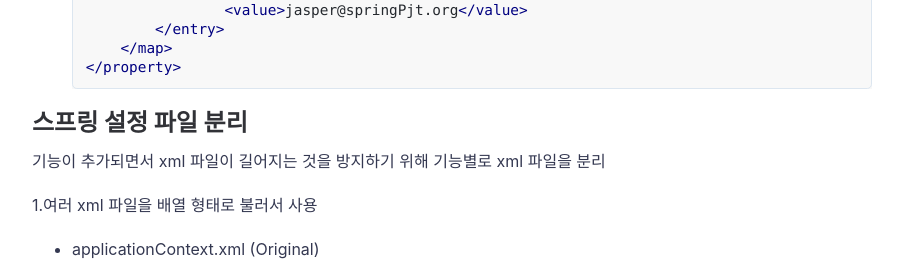
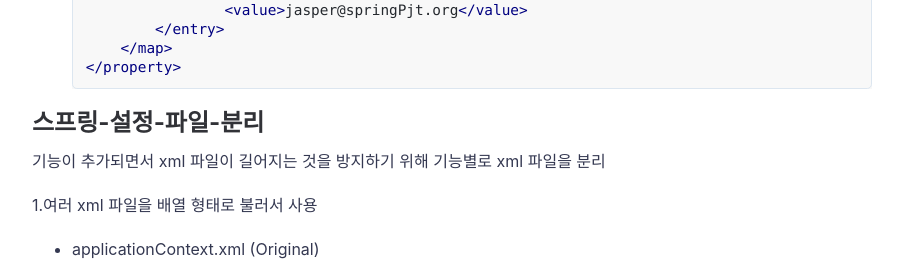
Before and after one commit to jihunparkme/jihunparkme.github.io, a Jekyll site: the page built from _posts/2020-06-24-Spring-Framework.md, in a window 1280 px wide and 900 px high, scrolled down 9073 px. Shown: the part 152-431 px from the top of the window, without its empty margins (188-1091 px from the left). Built offline with Jekyll 4.4.1, drawn with Linux system fonts in a browser that asks for light colours; comment, search, counter and statistics services are not loaded.

Commit message:
Edit: add contents

````diff
--- a/_posts/2020-06-24-Spring-Framework.md
+++ b/_posts/2020-06-24-Spring-Framework.md
@@ -18,7 +18,7 @@
 * [의존객체](#의존객체)
   * [DI(Dependency injection)](#DI(Dependency injection))
   * [다양한 의존 객체 주입](#다양한 의존 객체 주입)
-  * [스프링 설정 파일 분리](#스프링 설정 파일 분리)
+  * [스프링 설정 파일 분리](#스프링-설정-파일-분리)
 
 
 
@@ -456,7 +456,7 @@
    </property>
    ```
 
-## 스프링 설정 파일 분리
+## 스프링-설정-파일-분리
 
 기능이 추가되면서 xml 파일이 길어지는 것을 방지하기 위해 기능별로 xml 파일을 분리
 
````
